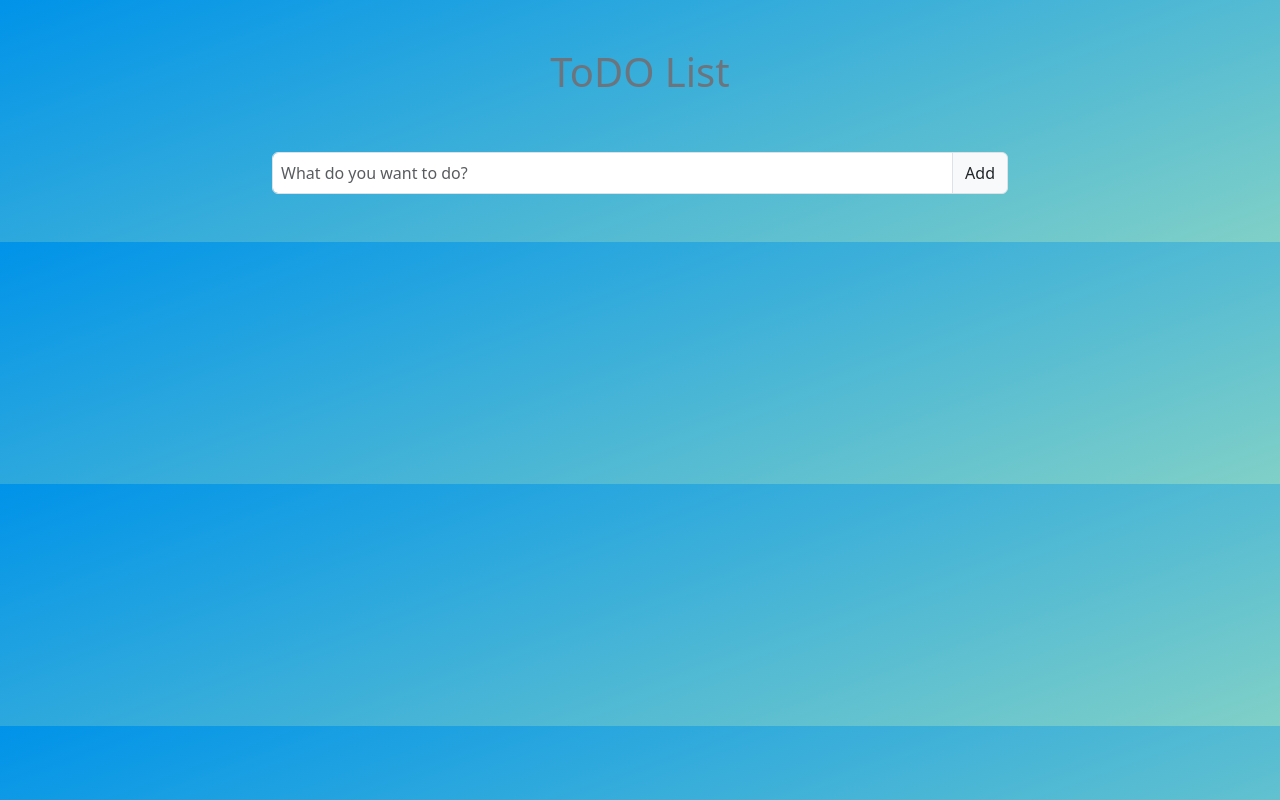
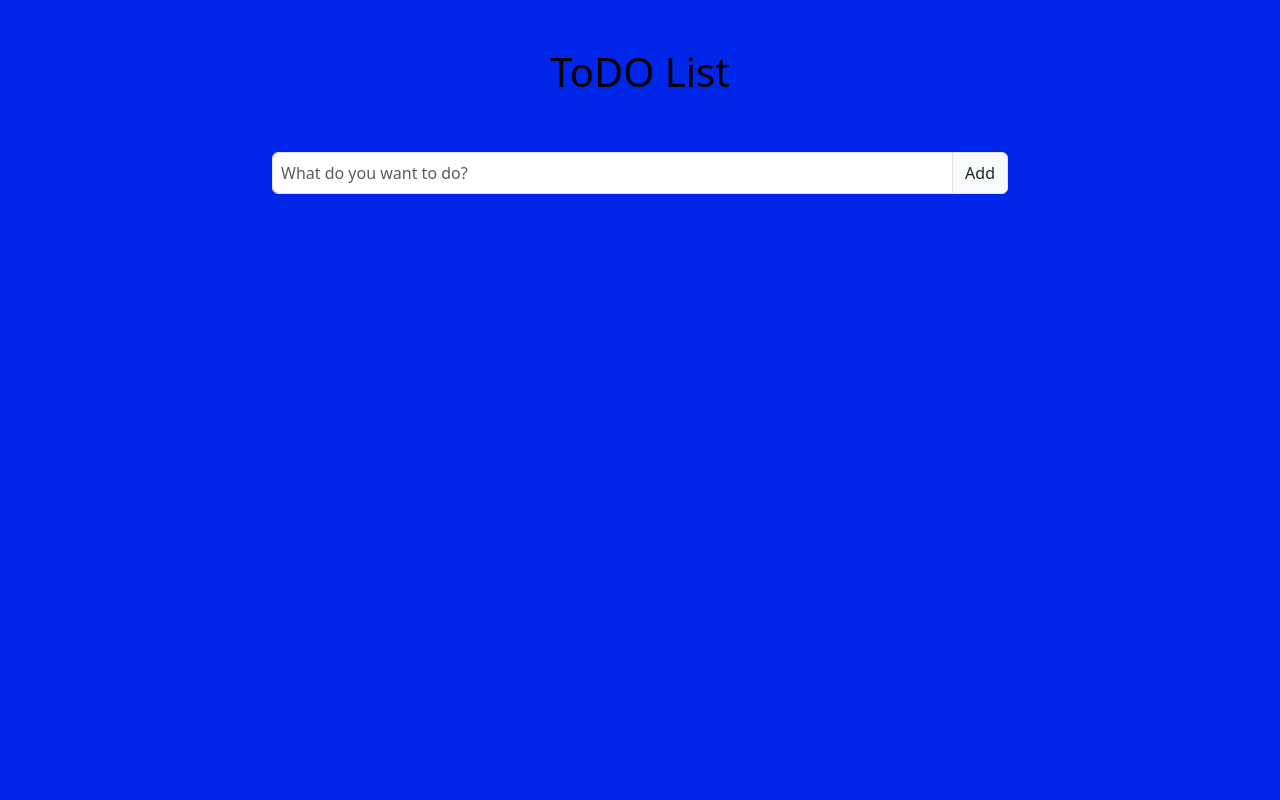
Before and after one commit to Kamal-Alloush/to-do-app, a plain HTML site: page index.html in a window 1280 px wide. Drawn offline with Linux system fonts and the light colour scheme.

Commit message:
fix colors

```diff
--- a/assets/css/main.css
+++ b/assets/css/main.css
@@ -1,4 +1,11 @@
-.main-section {
-  background-color: #0093e9;
-  background-image: linear-gradient(160deg, #0093e9 0%, #80d0c7 100%);
+*{
+  margin: 0;
+  padding: 0;
 }
+
+body{
+  background-color: #0027e9;
+}
+.list-background{
+  background-color: #80d0c7;
+}
--- a/assets/js/main.js
+++ b/assets/js/main.js
@@ -83,7 +83,7 @@ const buildHtml = (todoText, todoId, isChecked) => {
   let todoClass = isChecked ? "bg-primary" : "";
   let inputChecked = isChecked ? "checked" : "";
   let listItemValue =
-    "<li class='list-item list-group p-2 mb-1 border-bottom border-2" +
+    "<li class='list-item list-group p-2 mb-1 border-bottom border-2 list-background" +
     todoClass +
     "'>";
   listItemValue += "<div class='to-do-box d-flex justify-content-md-between'>";
@@ -156,33 +156,3 @@ const renderTodosListFromLocalStorage = () => {
   todoId = 1 + todoList[todoList.length - 1].id;
 };
 renderTodosListFromLocalStorage();
-
-
-
-
-
-
-
-
-
-
-
-
-
-
-
-
-
-<!-- <form class="mt-3">
-        <label for="default-search" class="mb-2 text-sm font-medium text-gray-900 sr-only dark:text-white">Search</label>
-        <div class="relative">
-            <div class="absolute inset-y-0 left-0 flex items-center pl-3 pointer-events-none">
-                <svg class="w-4  text-gray-500 dark:text-gray-400" aria-hidden="true" xmlns="http://www.w3.org/2000/svg" fill="none" viewBox="0 0 20 20">
-                    <path stroke="currentColor" stroke-linecap="round" stroke-linejoin="round" stroke-width="2" d="m19 19-4-4m0-7A7 7 0 1 1 1 8a7 7 0 0 1 14 0Z"/>
-                </svg>
-            </div>
-            <input type="search" id="default-search" class="block w-full p-4 pl-10 text-sm text-gray-900 border border-gray-300 rounded-lg bg-gray-50 focus:ring-blue-500 focus:border-blue-500 dark:bg-gray-700 dark:border-gray-600 dark:placeholder-gray-400 dark:text-white dark:focus:ring-blue-500 dark:focus:border-blue-500" placeholder="Select a city" required>
-            <!-- <button type="submit" class="text-white absolute right-2.5 bottom-2.5 bg-blue-700 hover:bg-blue-800 focus:ring-4 focus:outline-none focus:ring-blue-300 font-medium rounded-lg text-sm px-4 py-2 dark:bg-blue-600 dark:hover:bg-blue-700 dark:focus:ring-blue-800">Search</button> -->
-        </div>
-    </form>
-     -->
--- a/index.html
+++ b/index.html
@@ -14,7 +14,7 @@
       <div class="container mt-5">
         <div class="row">
           <div class="col-md-8 mx-auto text-center">
-            <h1 class="text-light-emphasis">ToDO List</h1>
+            <h1 class="text-black">ToDO List</h1>
           </div>
         </div>
         <div class="row">
```
